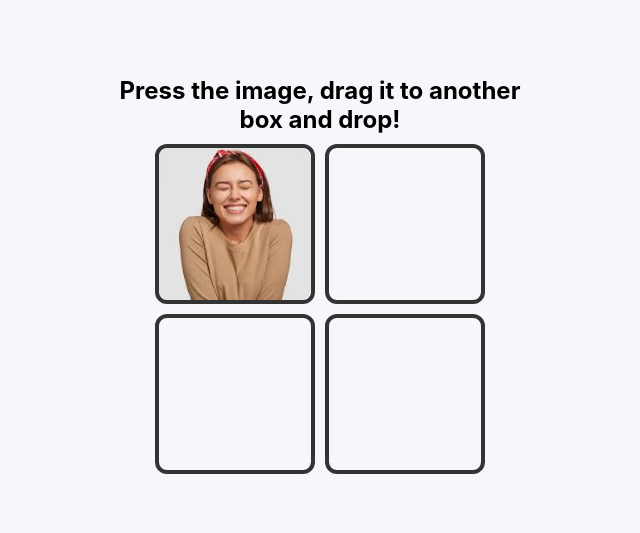
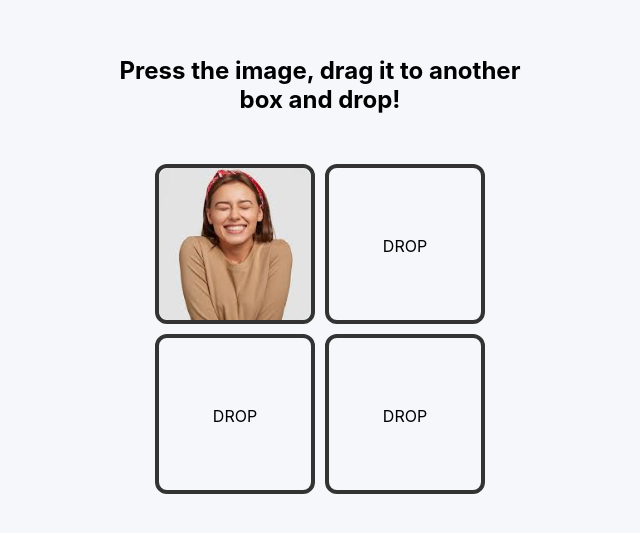
Before and after one commit to ArthurJuwer/100-PROJECTS-IN-JAVASCRIPT, a plain HTML site: page 001-Drag&Drop/index.html in a window 1280 px wide. Shown: the part 125-658 px from the top of the page, without its empty margins (320-960 px from the left). Drawn offline with Linux system fonts and the light colour scheme.

Commit message:
Drag and Drop

```diff
--- a/001-Drag&Drop/script.js
+++ b/001-Drag&Drop/script.js
@@ -4,16 +4,27 @@ const boxes = document.querySelectorAll(".box"),
  image = document.querySelector(".image")
 
 boxes.forEach((box) => {
+
+    if(box.contains(image) == false){
+        box.innerHTML = '<p>DROP</p>'
+    }
     box.addEventListener("dragover", (e) =>{
         e.preventDefault()
+        box.innerHTML = ''
         box.classList.add("hovered")
+
+
     });
 
     box.addEventListener("dragleave", ()=>{
+        box.innerHTML = '<p>DROP</p>'
         box.classList.remove("hovered")
+
+
     })
 
     box.addEventListener("drop", ()=>{
         box.appendChild(image)
     })
+
 });
--- a/001-Drag&Drop/style.css
+++ b/001-Drag&Drop/style.css
@@ -12,19 +12,32 @@ body{
     background-color: #f6f7fb;
 }
 .container{
-    text-align: center;
+
     display: flex;
     gap: 10px   ;
     flex-wrap: wrap;
     width: 420px;
     justify-content: center;
 
+    h1{
+        text-align: center;
+        margin-bottom: 40px;
+    }
     .box{
         position: relative;
         height: 160px;
         width: 160px;
         border: 4px solid #333;
         border-radius: 12px;
+
+        p{
+            display: flex;
+            justify-content: center;
+            align-items: center;
+            text-align: center;
+            height: 155px;
+
+        }
 
         .image{
             height: 100%;
@@ -33,6 +46,7 @@ body{
             background-size: cover;
             background-position: center;
             background-image: url("/001-Drag&Drop/image/woman.jpeg");
+
         }
 
 
```
Also changed, not shown: 001-Drag&Drop/index.html (+1 -0 lines).
